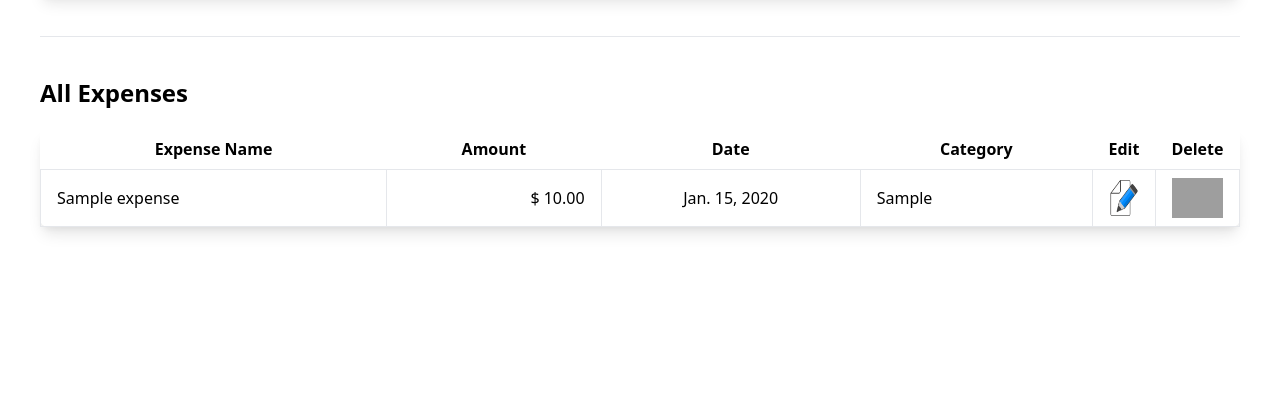
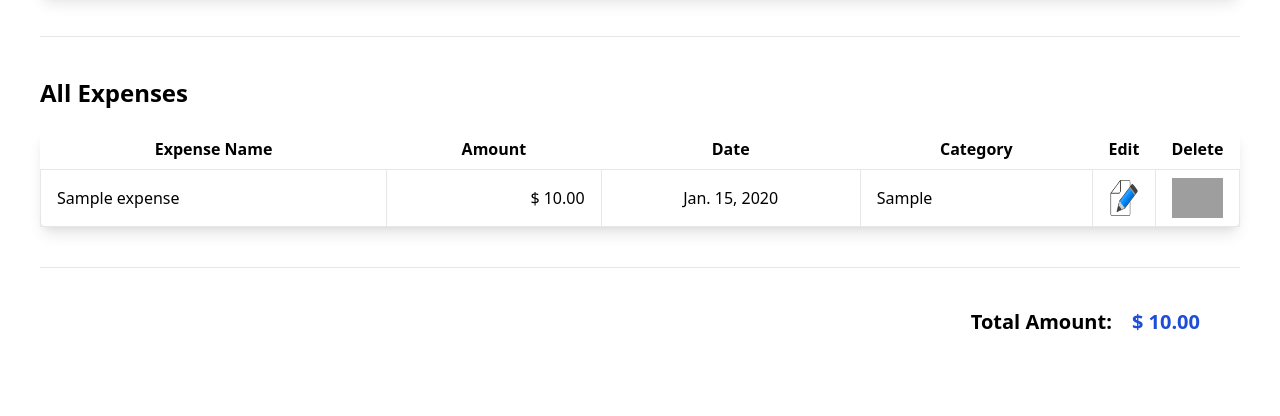
Before and after one commit to stanislavtz/expense-tracker, a Django app: page / in a window 1280 px wide. Shown: the part 416-832 px from the top of the page. Before the commit the page ends 650 px from the top, so only its background shows below. Run offline with Django 5.2, Linux system fonts and the light colour scheme; tables that the repository leaves empty hold one stand-in row (values such as "Sample post"); style sheets or scripts are compiled from the project's sources; grey boxes are pictures that could not be loaded.

Commit message:
Calculate total expenses amount.

```diff
--- a/myapp/templates/myapp/index.html
+++ b/myapp/templates/myapp/index.html
@@ -4,15 +4,22 @@
 
 {% block body %}
     <div class="m-10">
-        <h1 class="font-bold text-2xl">Add Expense</h1>
+        <h1 class="font-semibold text-2xl">Add Expense</h1>
         {% include "myapp/includes/create_expense.html" %}
     </div>
 
     <hr class="mx-10">
 
     <div class="m-10">
-        <h1 class="font-bold text-2xl">All Expenses</h1>
+        <h1 class="font-semibold text-2xl">All Expenses</h1>
         {% include "myapp/includes/all_expenses.html" %}
     </div>
 
+    <hr class="mx-10">
+
+    <div class="mt-10 mb-20 mx-10 px-10 flex justify-end">
+        <h1 class="font-semibold mr-5 text-xl">Total Amount:</h1>
+        <span class="self-center text-xl text-blue-700 font-semibold">$ {{ sum|floatformat:2 }}</span>
+    </div>
+
 {% endblock %}
--- a/myapp/views.py
+++ b/myapp/views.py
@@ -16,9 +16,12 @@ def index(request):
 
     all_expenses = get_list_or_404(Expense)
 
+    total_expenses = sum(e.amount for e in all_expenses)
+
     context = {
         "form": form,
         "all_expenses": all_expenses,
+        "sum": total_expenses
     }
 
     return render(request, "myapp/index.html", context)
```
